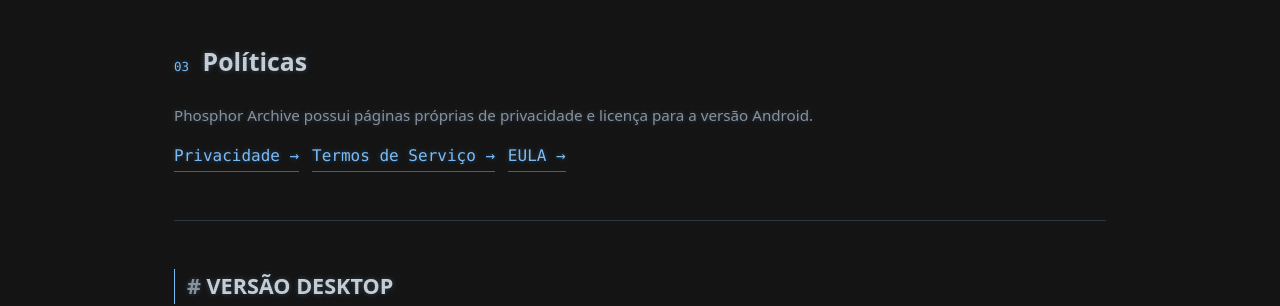
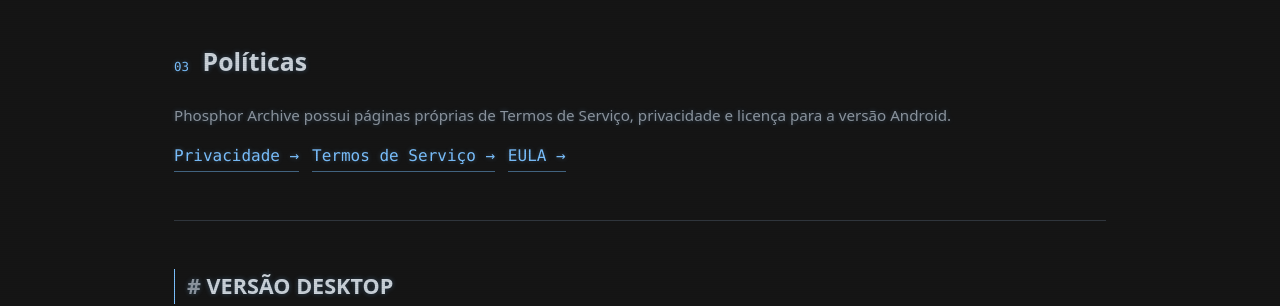
Before and after one commit to MOTHblank/mothblank.github.io, a Jekyll site: the page built from pt-BR/phosphor-archive.html, in a window 1280 px wide. Shown: the part 1591-1897 px from the top of the page. Built offline with Jekyll 4.4.1, drawn with Linux system fonts in a browser that asks for light colours.

Commit message:
Mention Terms of Service on Portuguese Phosphor page

```diff
--- a/pt-BR/phosphor-archive.html
+++ b/pt-BR/phosphor-archive.html
@@ -35,7 +35,7 @@
 </section>
 <section class="product-section">
     <div class="section-heading phosphor-heading"><span>03</span><h2>Políticas</h2></div>
-    <p>Phosphor Archive possui páginas próprias de privacidade e licença para a versão Android.</p>
+    <p>Phosphor Archive possui páginas próprias de Termos de Serviço, privacidade e licença para a versão Android.</p>
     {% include product-policy-links.html lang=page.lang %}
 </section>
     <section class="product-section">
```
